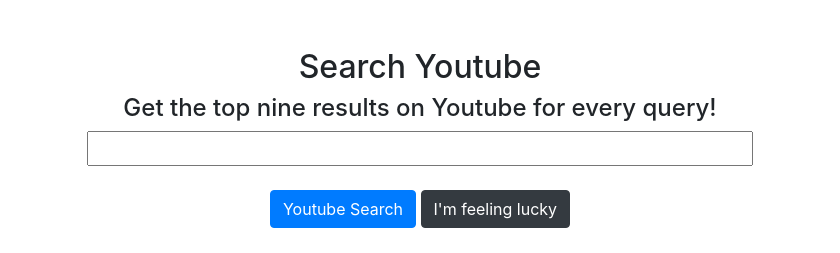
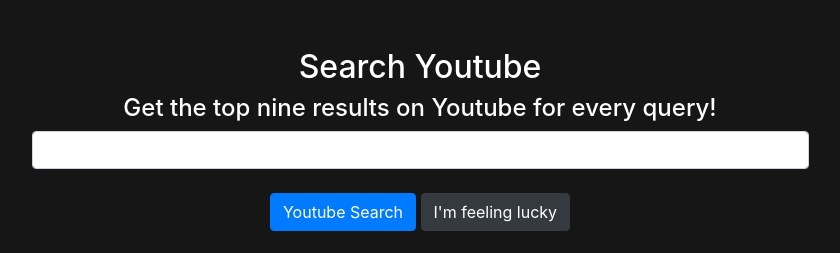
Before and after one commit to MugeraH/django_youtube_search, a Django app: page / in a window 1280 px wide. Shown: the top 253 px of the page, without its empty margins (220-1060 px from the left). Run offline with Django 3.2, Linux system fonts and the light colour scheme; data that the repository does not hold is empty; some libraries are stand-ins or nearby versions.

Commit message:
edit background

```diff
--- a/youtube/static/css/base.css
+++ b/youtube/static/css/base.css
@@ -4,16 +4,13 @@
   box-sizing: border-box;
 }
 
-.card-text {
-  display: flex;
-  justify-content: space-between;
-  align-items: center;
+body{
+  background:rgb(22, 22, 22);
 }
 
 .form input {
-  width: 60%;
-  height: 35px;
-  padding: 10px;
+  width: 70%;
+  margin: 0 auto;
 }
 
 .row {
--- a/youtube/templates/home.html
+++ b/youtube/templates/home.html
@@ -4,35 +4,66 @@
 
 <div class="container mb-5">
   <header class="mt-5 text-center">
-    <h2>Search Youtube</h2>
-    <h4>Get the top nine results on Youtube for every query!</h4>
+    <h2 class="text-white">Search Youtube</h2>
+    <h4 class="text-white">
+      Get the top nine results on Youtube for every query!
+    </h4>
 
     <div class="form">
-      <input type="text" />
+      <form method="post">
+        {% csrf_token %}
+        <input type="text" name="search" class="form-control" />
 
-      <div class="buttons mt-4 mb-5">
-        <a href="#" class="btn btn-primary"> Youtube Search</a>
-        <a href="#" class="btn btn-dark"> I'm feeling lucky</a>
-      </div>
+        <div class="buttons mt-4 mb-5">
+          <button
+            type="submit"
+            name="submit"
+            value="search"
+            class="btn btn-primary"
+          >
+            Youtube Search
+          </button>
+          <button
+            type="submit"
+            name="submit"
+            value="lucky"
+            class="btn btn-dark"
+          >
+            I'm feeling lucky
+          </button>
+        </div>
+      </form>
     </div>
   </header>
 
   <section class="mt-5">
     <div class="row">
-
-      <div class="col-md-4">
-        <div class="card" style="width: 20rem">
-          <img src="..." class="card-img-top" alt="..." />
+      {% for video in videos %}
+      <div class="col-md-4 mt-4">
+        <div class="card" style="width: 100%" height="255">
+          <img src="{{video.thumbnail}}" class="card-img-top" alt="..." />
           <div class="card-body">
-            <h5 class="card-title">title</h5>
-            <div class="card-text">
-              <a href="#" class="btn">Views</a>
-              <h4>0 mins</h4>
+            <p class="card-title">{{video.title}}</p>
+            <div
+              class="
+                card-text
+                d-flex
+                justify-content-between
+                align-items-center
+              "
+            >
+              <a
+                href="{{video.url}}"
+                target="blank"
+                class="btn btn-sm btn-outline-secondary"
+                >View</a
+              >
+              <small class="text-muted">{{video.duration}} mins</small>
             </div>
           </div>
         </div>
       </div>
-
+      {% endfor %}
     </div>
   </section>
 </div>
--- a/youtube/views.py
+++ b/youtube/views.py
@@ -1,4 +1,4 @@
-from django.shortcuts import render
+from django.shortcuts import render,redirect
 import requests
 from isodate import parse_duration
 
@@ -7,49 +7,57 @@
 
 
 def Home(request):
-    search_url = 'https://www.googleapis.com/youtube/v3/search'
-    video_url = 'https://www.googleapis.com/youtube/v3/videos'
+    videos = []
+    if request.method == 'POST':
 
-    search_params = {
-        'part':'snippet',
-        'q':'learn python',
-        'key': settings.YOUTUBE_API_KEY,
-        'maxResults':9,
-        'type':'video'
-    }
+        search_url = 'https://www.googleapis.com/youtube/v3/search'
+        video_url = 'https://www.googleapis.com/youtube/v3/videos'
 
-    video_ids = []
-    rr = requests.get(search_url,params=search_params)
-    # print(rr.json()['items'][0]['id']['videoId'])
-    results = rr.json()['items']
-    for result in results:
-        video_ids.append(result['id']['videoId'])
+        search_params = {
+            'part':'snippet',
+            'q':request.POST['search'],
+            'key': settings.YOUTUBE_API_KEY,
+            'maxResults':9,
+            'type':'video'
+        }
 
-    video_params = {
-        'part':'snippet,contentDetails',
-        'id':','.join(video_ids),
-        'key': settings.YOUTUBE_API_KEY,
-        'maxResults':9,
+        video_ids = []
+        rr = requests.get(search_url,params=search_params)
+        # print(rr.json()['items'][0]['id']['videoId'])
+        results = rr.json()['items']
+        for result in results:
+            video_ids.append(result['id']['videoId'])
 
-    }
+            # function to redirect directly
+        # if request.POST['submit'] == 'lucky':
+        #     return redirect(f'https://www.youtube.com/watch?v={video_ids[0]}')
 
-    rr= requests.get(video_url,params=video_params)
-    results=rr.json()['items']
+        video_params = {
+            'part':'snippet,contentDetails',
+            'id':','.join(video_ids),
+            'key': settings.YOUTUBE_API_KEY,
+            'maxResults':9,
 
-    videos = []
-    for result in results:
-        video_data ={
-            'id':result['id'],
-            'title':result['snippet']['title'],
-            'duration':parse_duration(result['contentDetails']['duration']).total_seconds()//60,
-            'thumbnail':result['snippet']['thumbnails']['high']['url']
         }
-        videos.append(video_data)
+
+        rr= requests.get(video_url,params=video_params)
+        results=rr.json()['items']
 
 
+        for result in results:
+            video_data ={
+                'id':result['id'],
+                'title':result['snippet']['title'],
+                'url':f'https://www.youtube.com/watch?v={result["id"]}',
+                'duration':int(parse_duration(result['contentDetails']['duration']).total_seconds()//60),
+                'thumbnail':result['snippet']['thumbnails']['high']['url']
+            }
+            videos.append(video_data)
 
 
     ctx={
-        'videos':videos
-    }
+            'videos':videos
+        }
+
+
     return render(request,"home.html",ctx)
```
